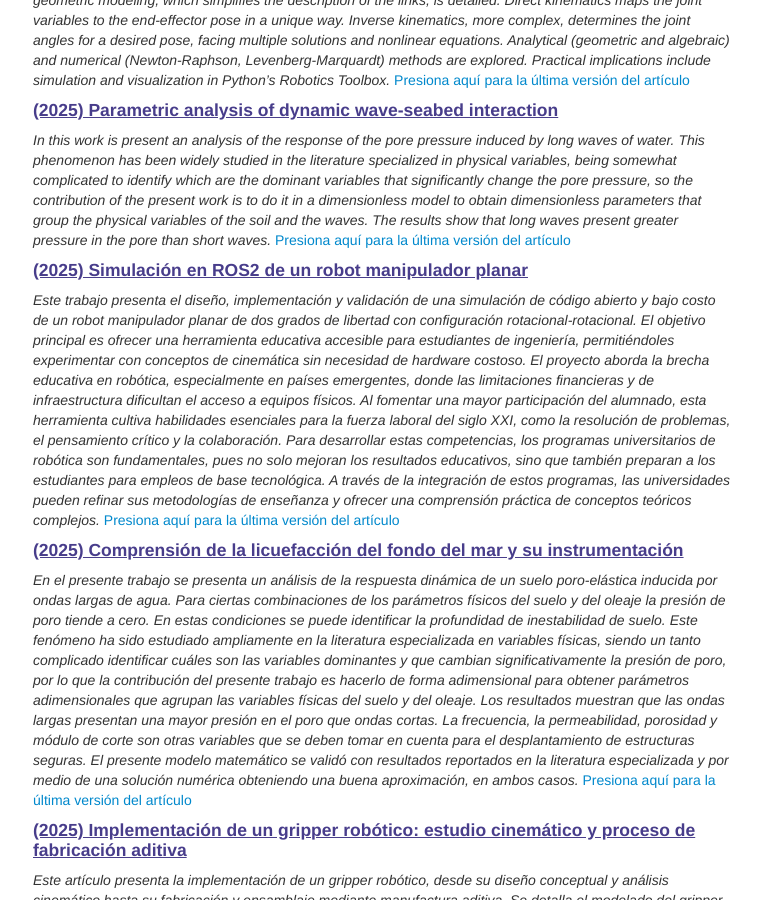
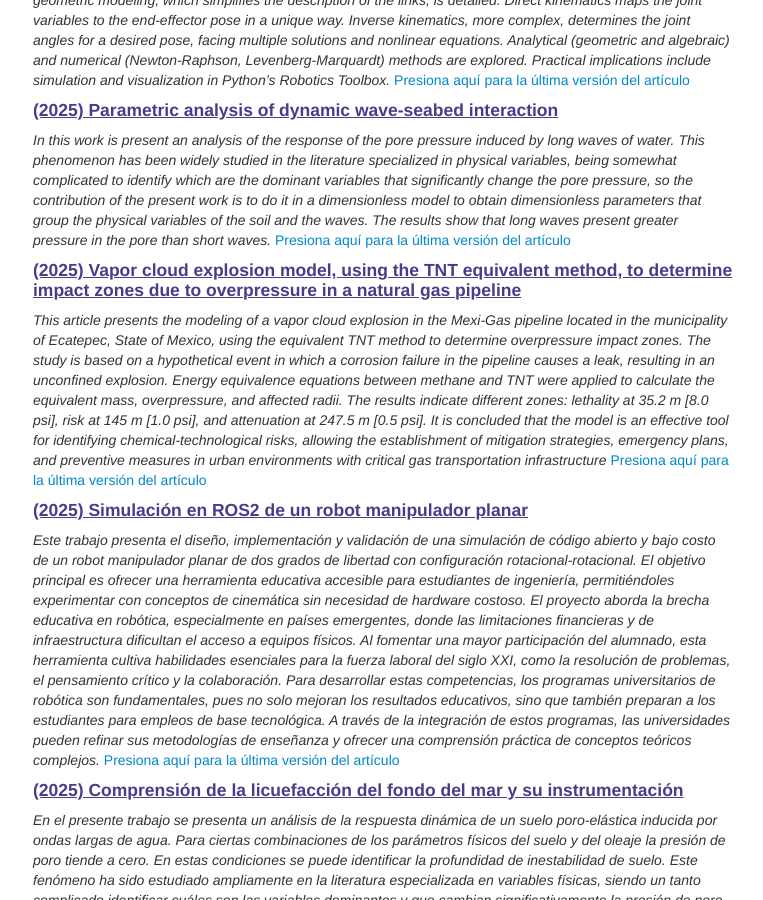
Before and after one commit to enriGarcia/enriGarcia.github.io, a Jekyll site: the page built from pages/publications.md, in a window 1280 px wide and 900 px high, scrolled down 564 px. Shown: the whole window, without its empty margins (257-1020 px from the left). Built offline with Jekyll 4.4.1, drawn with Linux system fonts in a browser that asks for light colours.

Commit message:
publications update

```diff
--- a/pages/publications.md
+++ b/pages/publications.md
@@ -25,6 +25,10 @@ title: Publicaciones
 #### <u>(2025) Parametric analysis of dynamic wave-seabed interaction</u>
 *In this work is present an analysis of the response of the pore pressure induced by long waves of water. This phenomenon has been widely studied in the literature specialized in physical variables, being somewhat complicated to identify which are the dominant variables that significantly change the pore pressure, so the contribution of the present work is to do it in a dimensionless model to obtain dimensionless parameters that group the physical variables of the soil and the waves. The results show that long waves present greater pressure in the pore than short waves.*
 [Presiona aquí para la última versión del artículo](https://doi.org/10.35429/JCS.2025.9.20.1.11)
+
+#### <u>(2025) Vapor cloud explosion model, using the TNT equivalent method, to determine impact zones due to overpressure in a natural gas pipeline</u>
+*This article presents the modeling of a vapor cloud explosion in the Mexi-Gas pipeline located in the municipality of Ecatepec, State of Mexico, using the equivalent TNT method to determine overpressure impact zones. The study is based on a hypothetical event in which a corrosion failure in the pipeline causes a leak, resulting in an unconfined explosion. Energy equivalence equations between methane and TNT were applied to calculate the equivalent mass, overpressure, and affected radii. The results indicate different zones: lethality at 35.2 m [8.0 psi], risk at 145 m [1.0 psi], and attenuation at 247.5 m [0.5 psi]. It is concluded that the model is an effective tool for identifying chemical-technological risks, allowing the establishment of mitigation strategies, emergency plans, and preventive measures in urban environments with critical gas transportation infrastructure*
+[Presiona aquí para la última versión del artículo](https://doi.org/10.35429/EJRN.2025.11.19.6.1.9)
 
 #### <u>(2025) Simulación en ROS2 de un robot manipulador planar</u>
 *Este trabajo presenta el diseño, implementación y validación de una simulación de código abierto y bajo costo de un robot manipulador planar de dos grados de libertad con configuración rotacional-rotacional. El objetivo principal es ofrecer una herramienta educativa accesible para estudiantes de ingeniería, permitiéndoles experimentar con conceptos de cinemática sin necesidad de hardware costoso. El proyecto aborda la brecha educativa en robótica, especialmente en países emergentes, donde las limitaciones financieras y de infraestructura dificultan el acceso a equipos físicos.  Al fomentar una mayor participación del alumnado, esta herramienta cultiva habilidades esenciales para la fuerza laboral del siglo XXI, como la resolución de problemas, el pensamiento crítico y la colaboración. Para desarrollar estas competencias, los programas universitarios de robótica son fundamentales, pues no solo mejoran los resultados educativos, sino que también preparan a los estudiantes para empleos de base tecnológica. A través de la integración de estos programas, las universidades pueden refinar sus metodologías de enseñanza y ofrecer una comprensión práctica de conceptos teóricos complejos.*
```
